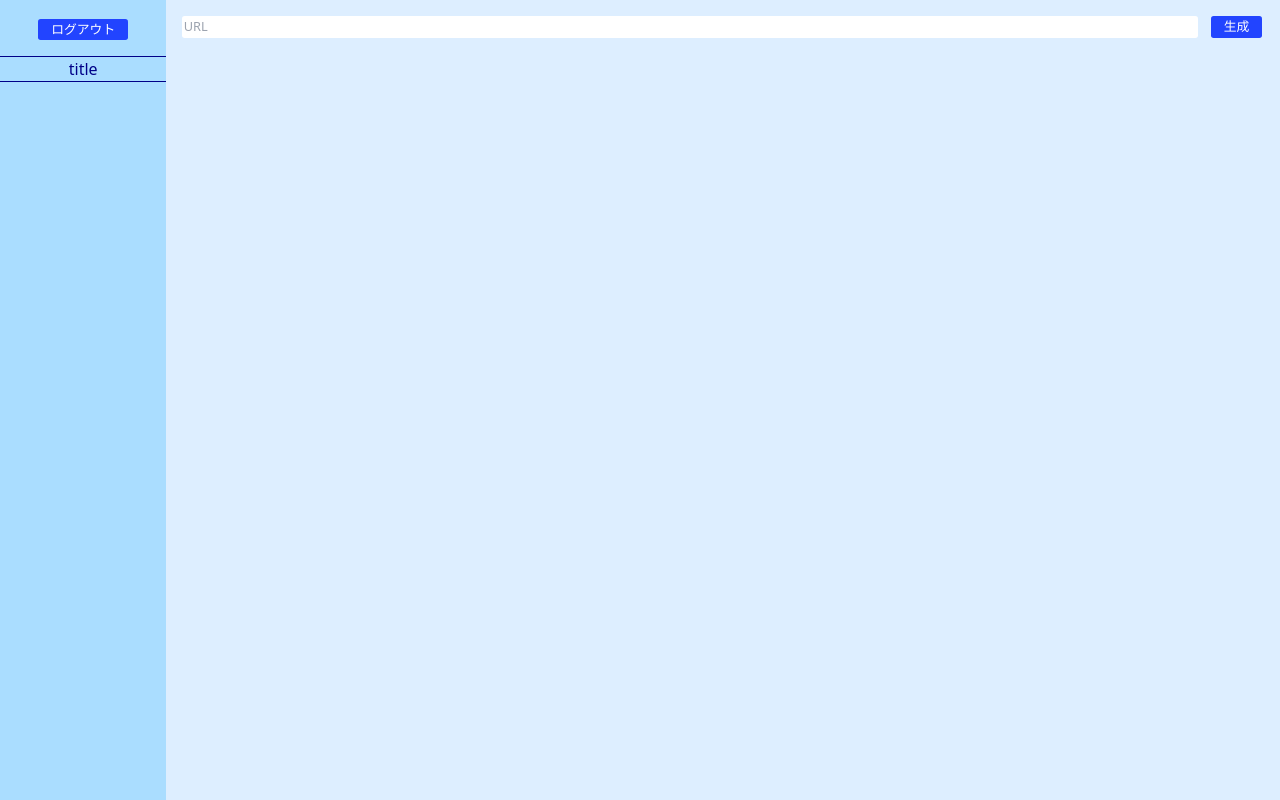
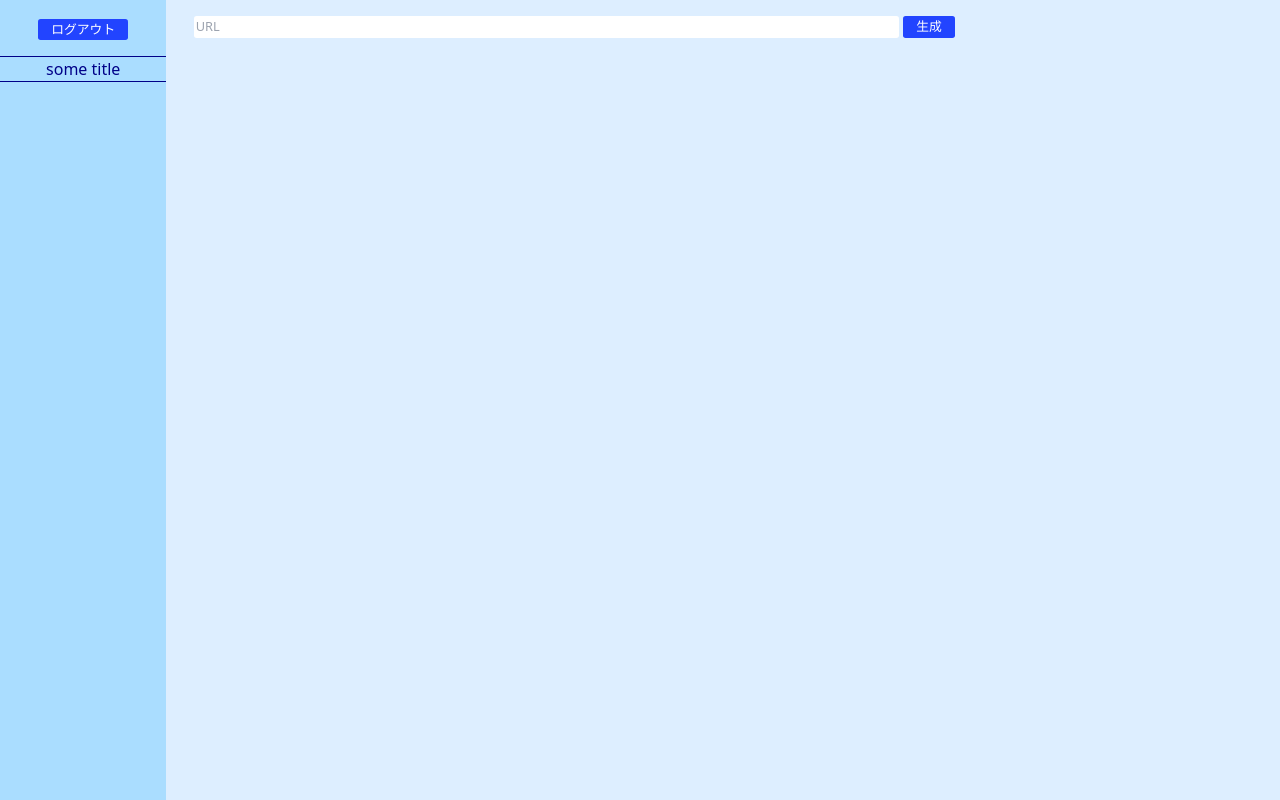
Before and after one commit to student-ops/FFIT-1, a Next.js app in the folder ffit-1/: page / in a window 1280 px wide. Built offline with nearby package versions, Linux system fonts and the light colour scheme.

Commit message:
update components file path ,names , className

```diff
--- /dev/null
+++ b/ffit-1/src/components/Index/BodyWrapper.tsx
@@ -0,0 +1,11 @@
+import { Url } from "@/components/Index/Url";
+
+const BodyWrapper: React.FC = () => {
+  return (
+    <>
+      <Url />
+    </>
+  );
+};
+
+export { BodyWrapper };
--- /dev/null
+++ b/ffit-1/src/components/Index/Tab.tsx
@@ -0,0 +1,15 @@
+import { TabTitles } from "@/components/Index/TabTitles";
+
+const Tab: React.FC = () => {
+  return (
+    <center>
+      <div style={{ padding: 1 + "em" }}>
+        <button>ログアウト</button>
+      </div>
+      <hr />
+      <TabTitles title={"some title"} />
+    </center>
+  );
+};
+
+export { Tab };
--- /dev/null
+++ b/ffit-1/src/components/Index/TabTitles.tsx
@@ -0,0 +1,10 @@
+const TabTitles: React.FC<{ title: string }> = ({ title }) => {
+  return (
+    <>
+      <div>{title}</div>
+      <hr />
+    </>
+  );
+};
+
+export { TabTitles };
--- /dev/null
+++ b/ffit-1/src/components/Index/Url.tsx
@@ -0,0 +1,13 @@
+import React, { useState } from "react";
+const Url: React.FC = () => {
+  return (
+    <>
+      <div className="flex px-3">
+        <input type="text" placeholder="URL" className="w-2/3" />
+        <button className="ml-1">生成</button>
+      </div>
+    </>
+  );
+};
+
+export { Url };
--- a/ffit-1/src/pages/api/url.ts
+++ /dev/null
@@ -1,22 +0,0 @@
-import { NextApiRequest, NextApiResponse } from 'next';
-import { UrlToMdArticle } from '@/server/lib/url_to_md';
-import * as fs from 'fs';
-
-export default async function handler(req: NextApiRequest, res: NextApiResponse) {
-    let url = req.body.url;
-    console.log(url);
-    if (url == "test") {
-        try {
-            const article = fs.readFileSync("./src/server/assets/rust100.md", "utf-8");
-            res.status(200).json({ article: article });
-            return
-        }
-        catch {
-            console.log("file read failed")
-            res.status(404);
-            return
-        }
-    }
-    const article = await UrlToMdArticle(url);
-    res.status(200).json({ article: article });
-}
--- a/ffit-1/src/pages/index.tsx
+++ b/ffit-1/src/pages/index.tsx
@@ -1,19 +1,20 @@
-
 import { Inter } from "next/font/google";
-import { Tab } from "./tab";
-import { MainWindow } from "./main"
+import { Tab } from "@/components/Index/Tab";
+import { BodyWrapper } from "@/components/Index/BodyWrapper";
 
 const inter = Inter({ subsets: ["latin"] });
 
 export default function Home() {
   return (
+    <>
       <div id="index-main">
         <div id="index-tab">
           <Tab />
         </div>
         <div id="index-window">
-        <MainWindow />
+          <BodyWrapper />
         </div>
       </div>
+    </>
   );
 }
--- a/ffit-1/src/pages/main.tsx
+++ /dev/null
@@ -1,11 +0,0 @@
-import { Url } from "./url"
-
-const MainWindow: React.FC = () => {
-  return (
-    <>
-      <Url />
-    </>
-  );
-};
-
-export {MainWindow};
--- a/ffit-1/src/pages/tab.tsx
+++ /dev/null
@@ -1,15 +0,0 @@
-import { TabTitles } from "./tab_titles"
-
-const Tab: React.FC = () => {
-  return (
-    <center>
-      <div style={{padding: 1 + "em"}}>
-        <button>ログアウト</button>
-      </div>
-      <hr />
-      <TabTitles title="title" />
-    </center>
-  );
-};
-
-export {Tab};
--- a/ffit-1/src/pages/tab_titles.tsx
+++ /dev/null
@@ -1,12 +0,0 @@
-import { Margarine } from "next/font/google";
-
-const TabTitles: React.FC<String> = ({title}) => {
-  return (
-    <>
-      <div>{title}</div>
-      <hr />
-    </>
-  );
-};
-
-export {TabTitles};
--- a/ffit-1/src/pages/url.tsx
+++ /dev/null
@@ -1,12 +0,0 @@
-const Url: React.FC = () => {
-  return (
-    <>
-      <div style={{display: "flex"}}>
-        <input type="text" placeholder="URL" style={{width: "calc(100% - 53px - 1em)"}} />
-        <button style={{marginLeft: "1em", marginRight: "0"}}>生成</button>
-      </div>
-    </>
-  );
-};
-
-export {Url};
```
Lines whose indentation alone changed are shown as unchanged.
